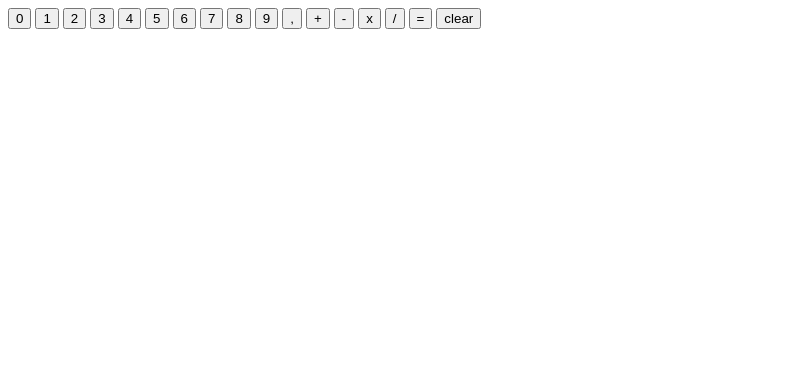
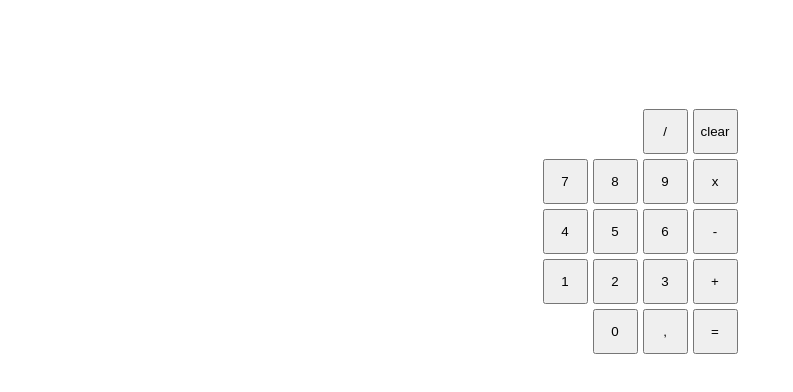
Before and after one commit to Nicopradas/calculator, a plain HTML site: page index.html in a window 1280 px wide. Shown: the whole page, without its empty margins (0-793 px from the left). Drawn offline with Linux system fonts and the light colour scheme.

Commit message:
Create css and boxes for buttons

```diff
--- a/index.html
+++ b/index.html
@@ -5,26 +5,41 @@
     <meta name="viewport" content="width=device-width, initial-scale=1.0">
     <title>Calculator</title>
     <script src="script.js" defer></script>
+    <link rel="stylesheet" href="style.css">
 </head>
 <body>
-    <div>
-        <button id="zero">0</button>
+    <div class="calculator">
+    <div id="buttons">
+        <div id="firstAndLastRow">
+        <button id="divides">/</button>
+        <button id="clear">clear</button>
+        </div>
+        <div id="row">
+        <button id="seven">7</button>
+        <button id="eight">8</button>
+        <button id="nine">9</button>
+        <button id="multiplies">x</button>
+        </div>
+        <div id="row">
+        <button id="four">4</button>
+        <button id="five">5</button>
+        <button id="six">6</button>
+        <button id="substracts">-</button>
+        </div>
+        <div id="row">
         <button id="one">1</button>
         <button id="two">2</button>
         <button id="three">3</button>
-        <button id="four">4</button>
-        <button id="five">5</button>
-        <button id="six">6</button>
-        <button id="seven">7</button>
-        <button id="eight">8</button>
-        <button id="nine">9</button>
+        <button id="adds">+</button>
+        </div>
+        <div id="firstAndLastRow">
+        <button id="zero">0</button>
         <button id="comma">,</button>
-        <button id="adds">+</button>
-        <button id="substracts">-</button>
-        <button id="multiplies">x</button>
-        <button id="divides">/</button>
         <button id="equal">=</button>
-        <button id="clear">clear</button>
+        </div>
+    </div>
+
+
 
         <p id="result"></p>
     </div>
--- a/script.js
+++ b/script.js
@@ -185,11 +185,11 @@ const button = buttons.map((item)=>{
 
         if(item == clear){
             result.textContent= '';
-
         }
 
 
         if (item == equal){
+
             //if equal is pressed, and there is no number first, it doesn't make effect
             if(numbers[0]==undefined){
                 results.textContent='';
--- /dev/null
+++ b/style.css
@@ -0,0 +1,27 @@
+body{
+    display: flex;
+    justify-content: center;
+}
+button{
+    width: 45px;
+    height: 45px;
+}
+
+.calculator{
+    display: flex;
+    width: 201px;
+    height: 351px;
+    justify-content: center;
+    align-items: flex-end;
+}
+#firstAndLastRow{
+    display: flex;
+    justify-content: flex-end;
+    gap: 5px;
+    margin-bottom: 5px;
+}
+#row{
+    display: flex;
+    gap: 5px;
+    margin-bottom: 5px;
+}
```
